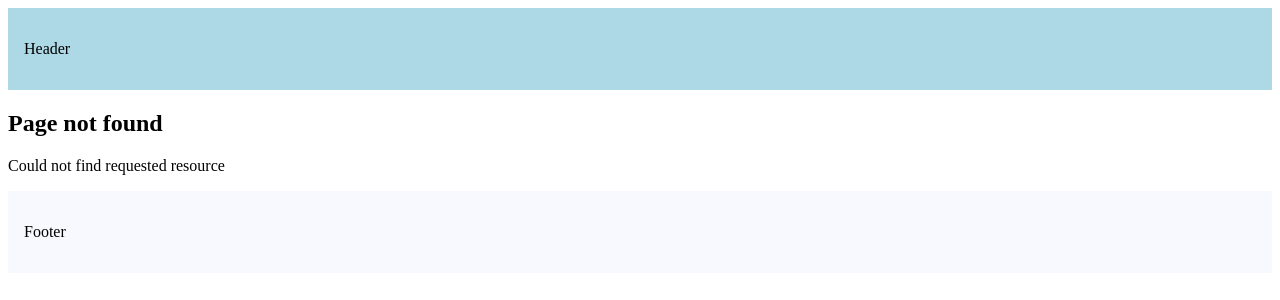
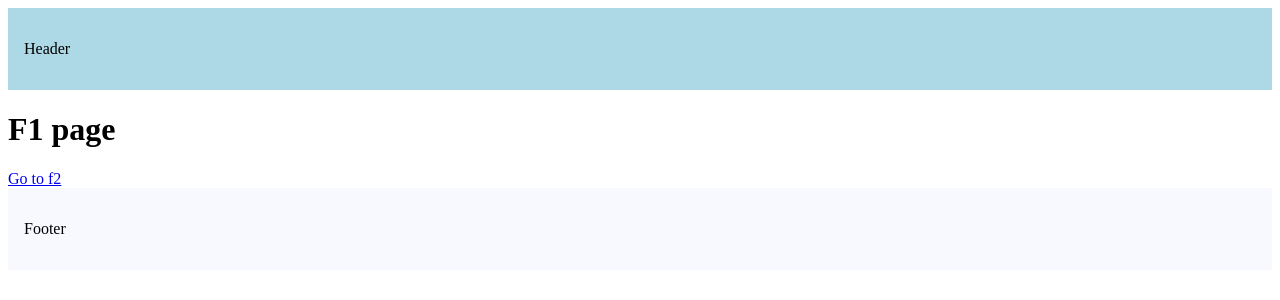
Before and after one commit to dzhukov40/education, a Next.js app in the folder NextJS/youtube-codevolution-nextjs/: page /f1 in a window 1280 px wide. Before the commit this address had no page. Shown: the top 300 px of the page. Built offline with nearby package versions, Linux system fonts and the light colour scheme.

Commit message:
next.js add Intercepting routes example

```diff
--- /dev/null
+++ b/NextJS/youtube-codevolution-nextjs/src/app/f1/(.)f2/page.tsx
@@ -0,0 +1,4 @@
+
+export default function InteceptedF2() {
+  return <h1>(.) F2 interceptor</h1>;
+}
--- /dev/null
+++ b/NextJS/youtube-codevolution-nextjs/src/app/f1/page.tsx
@@ -0,0 +1,10 @@
+import Link from "next/link";
+
+export default function F1() {
+  return (
+    <div>
+      <h1>F1 page</h1>
+      <Link href="/f1/f2">Go to f2</Link>
+    </div>
+  )
+}
```
Also changed, not shown: NextJS/youtube-codevolution-nextjs/src/app/f1/f2/page.tsx (added, +10 -0 lines), 1 other file (tests, documents, lock files or other folders).
